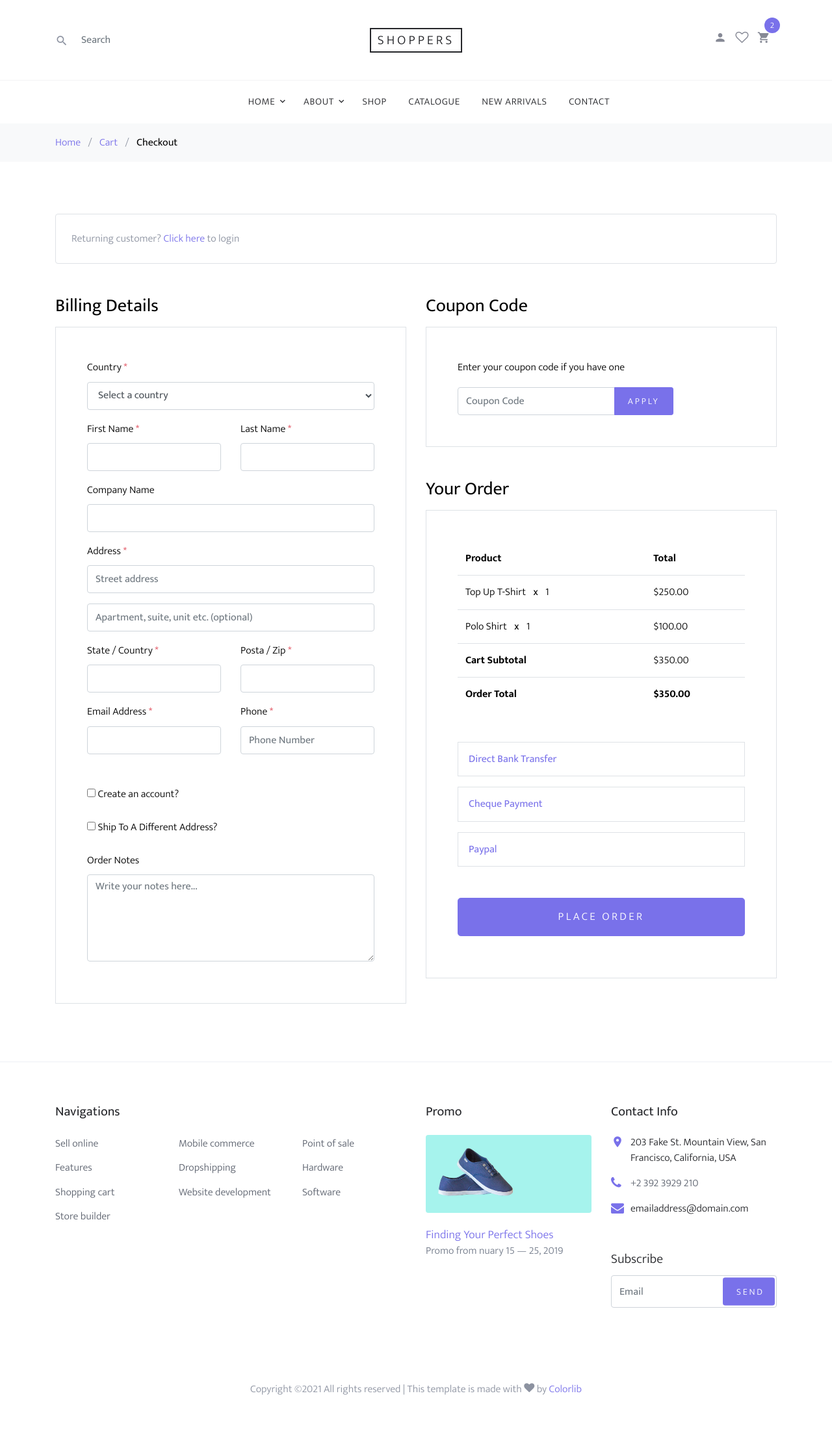
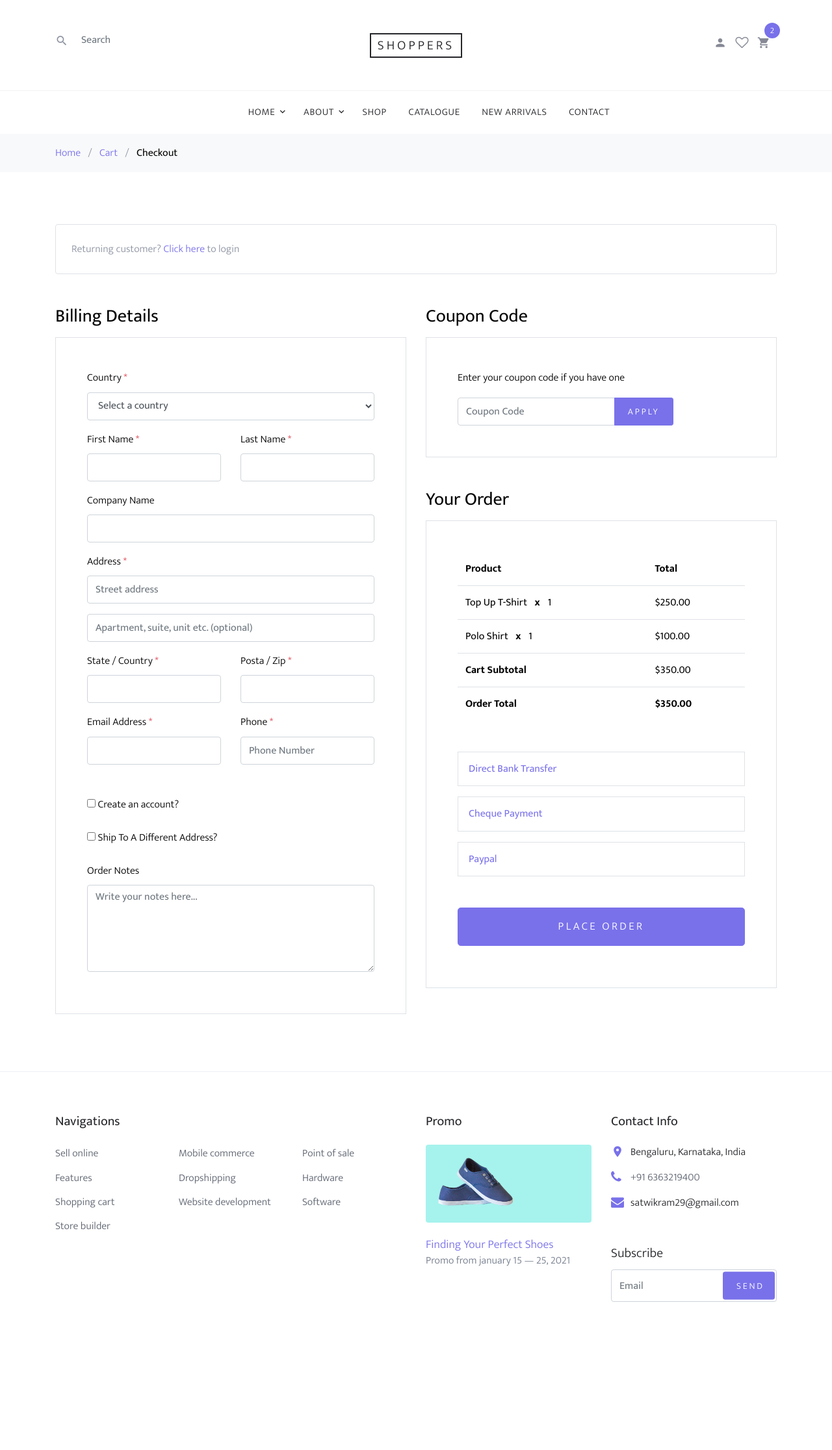
Before and after one commit to Satwikram/Online-Shopping-, a Django app: template templates/checkout.html in a window 1280 px wide. Shown: the whole page at 65% size. After the commit the page ends 2004 px from the top, so only its background shows below. Run offline with Django 3.2, Linux system fonts and the light colour scheme; the template is opened without the code that fills it, so the values that code supplies are empty; some libraries are stand-ins or nearby versions; some web fonts are replaced.

Commit message:
Checkout Page

```diff
--- a/templates/checkout.html
+++ b/templates/checkout.html
@@ -1,23 +1,23 @@
-<!DOCTYPE html>
+{% load static %}
 <html lang="en">
   <head>
-    <title>Shoppers &mdash; Colorlib e-Commerce Template</title>
+    <title>Checkout</title>
     <meta charset="utf-8">
     <meta name="viewport" content="width=device-width, initial-scale=1, shrink-to-fit=no">
 
     <link rel="stylesheet" href="https://fonts.googleapis.com/css?family=Mukta:300,400,700">
-    <link rel="stylesheet" href="fonts/icomoon/style.css">
+    <link rel="stylesheet" href="{% static 'fonts/icomoon/style.css' %}">
 
-    <link rel="stylesheet" href="css/bootstrap.min.css">
-    <link rel="stylesheet" href="css/magnific-popup.css">
-    <link rel="stylesheet" href="css/jquery-ui.css">
-    <link rel="stylesheet" href="css/owl.carousel.min.css">
-    <link rel="stylesheet" href="css/owl.theme.default.min.css">
+    <link rel="stylesheet" href="{% static 'css/bootstrap.min.css' %}">
+    <link rel="stylesheet" href="{% static 'css/magnific-popup.css' %}">
+    <link rel="stylesheet" href="{% static 'css/jquery-ui.css' %}">
+    <link rel="stylesheet" href="{% static 'css/owl.carousel.min.css' %}">
+    <link rel="stylesheet" href="{% static 'css/owl.theme.default.min.css' %}">
 
 
-    <link rel="stylesheet" href="css/aos.css">
+    <link rel="stylesheet" href="{% static 'css/aos.css' %}">
 
-    <link rel="stylesheet" href="css/style.css">
+    <link rel="stylesheet" href="{% static 'css/style.css' %}">
 
   </head>
   <body>
@@ -121,14 +121,7 @@
                 <label for="c_country" class="text-black">Country <span class="text-danger">*</span></label>
                 <select id="c_country" class="form-control">
                   <option value="1">Select a country</option>
-                  <option value="2">bangladesh</option>
-                  <option value="3">Algeria</option>
-                  <option value="4">Afghanistan</option>
-                  <option value="5">Ghana</option>
-                  <option value="6">Albania</option>
-                  <option value="7">Bahrain</option>
-                  <option value="8">Colombia</option>
-                  <option value="9">Dominican Republic</option>
+                  <option value="2">India</option>
                 </select>
               </div>
               <div class="form-group row">
@@ -407,18 +400,18 @@
           <div class="col-md-6 col-lg-3 mb-4 mb-lg-0">
             <h3 class="footer-heading mb-4">Promo</h3>
             <a href="#" class="block-6">
-              <img src="images/hero_1.jpg" alt="Image placeholder" class="img-fluid rounded mb-4">
+              <img src="{% static 'images/hero_1.jpg' %}" alt="Image placeholder" class="img-fluid rounded mb-4">
               <h3 class="font-weight-light  mb-0">Finding Your Perfect Shoes</h3>
-              <p>Promo from  nuary 15 &mdash; 25, 2019</p>
+              <p>Promo from  january 15 &mdash; 25, 2021</p>
             </a>
           </div>
           <div class="col-md-6 col-lg-3">
             <div class="block-5 mb-5">
               <h3 class="footer-heading mb-4">Contact Info</h3>
               <ul class="list-unstyled">
-                <li class="address">203 Fake St. Mountain View, San Francisco, California, USA</li>
-                <li class="phone"><a href="tel://23923929210">+2 392 3929 210</a></li>
-                <li class="email">emailaddress@domain.com</li>
+                <li class="address">Bengaluru, Karnataka, India</li>
+                <li class="phone"><a href="tel://23923929210">+91 6363219400</a></li>
+                <li class="email">satwikram29@gmail.com</li>
               </ul>
             </div>
 
@@ -435,11 +428,6 @@
         </div>
         <div class="row pt-5 mt-5 text-center">
           <div class="col-md-12">
-            <p>
-            <!-- Link back to Colorlib can't be removed. Template is licensed under CC BY 3.0. -->
-            Copyright &copy;<script data-cfasync="false" src="/cdn-cgi/scripts/5c5dd728/cloudflare-static/email-decode.min.js"></script><script>document.write(new Date().getFullYear());</script> All rights reserved | This template is made with <i class="icon-heart" aria-hidden="true"></i> by <a href="https://colorlib.com" target="_blank" class="text-primary">Colorlib</a>
-            <!-- Link back to Colorlib can't be removed. Template is licensed under CC BY 3.0. -->
-            </p>
           </div>
 
         </div>
@@ -447,15 +435,15 @@
     </footer>
   </div>
 
-  <script src="js/jquery-3.3.1.min.js"></script>
-  <script src="js/jquery-ui.js"></script>
-  <script src="js/popper.min.js"></script>
-  <script src="js/bootstrap.min.js"></script>
-  <script src="js/owl.carousel.min.js"></script>
-  <script src="js/jquery.magnific-popup.min.js"></script>
-  <script src="js/aos.js"></script>
+  <script src="{% static 'js/jquery-3.3.1.min.js' %}"></script>
+  <script src="{% static 'js/jquery-ui.js' %}"></script>
+  <script src="{% static 'js/popper.min.js' %}"></script>
+  <script src="{% static 'js/bootstrap.min.js' %}"></script>
+  <script src="{% static 'js/owl.carousel.min.js' %}"></script>
+  <script src="{% static 'js/jquery.magnific-popup.min.js' %}"></script>
+  <script src="{% static 'js/aos.js"></script>
 
-  <script src="js/main.js"></script>
+  <script src="{% static 'js/main.js' %}"></script>
 
   </body>
 </html>
```
